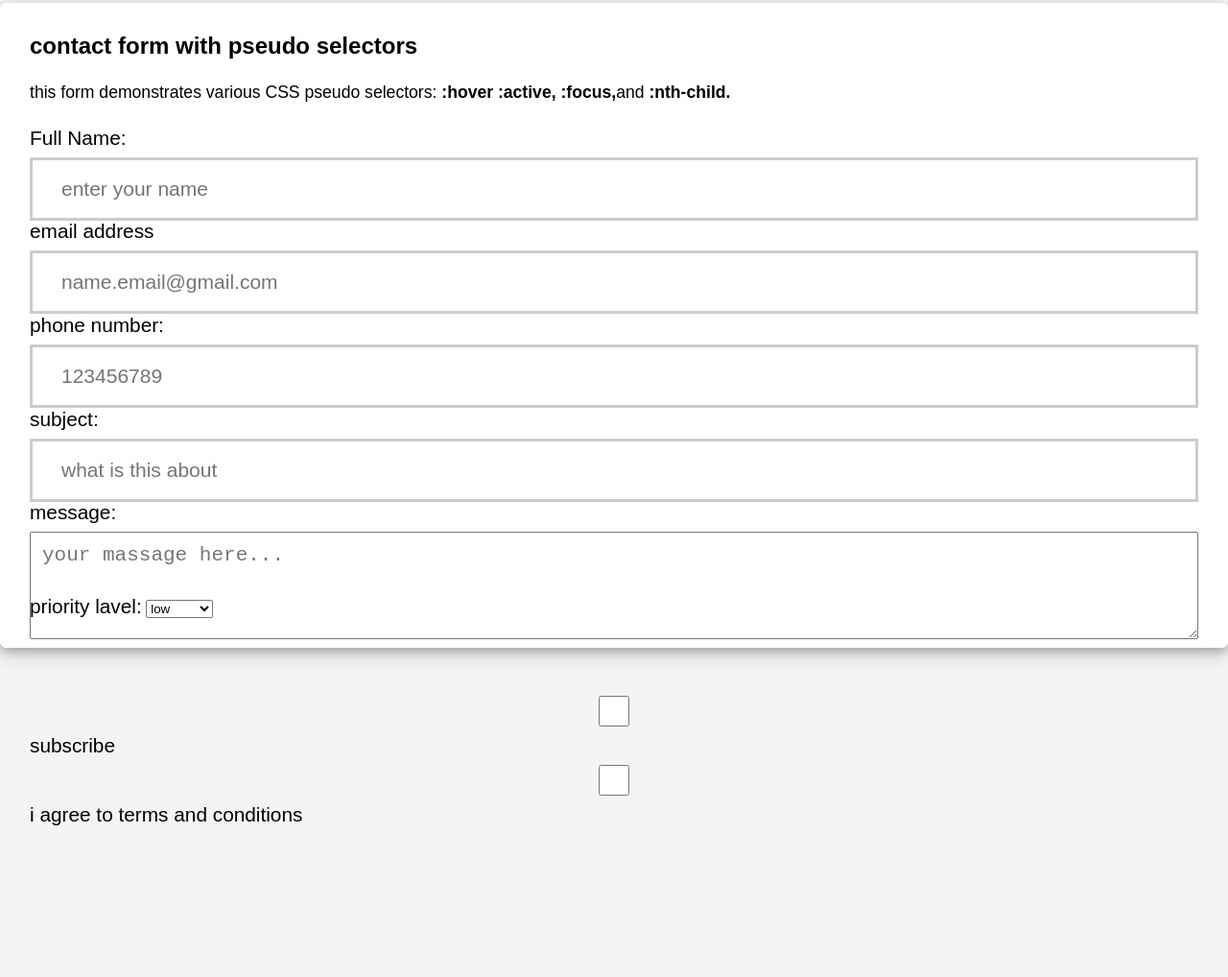
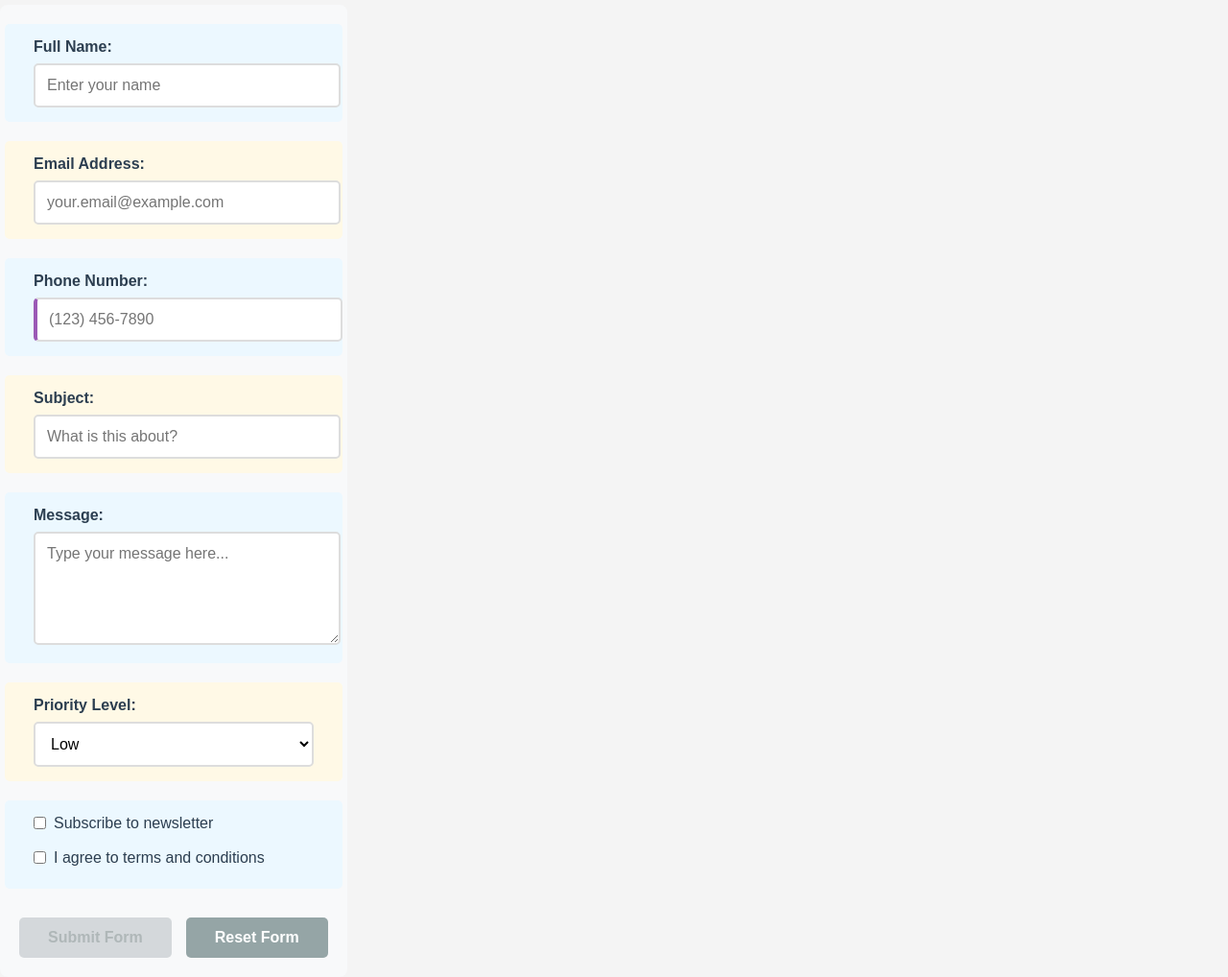
Before and after one commit to hagaykohelet/css-grid-learning, a plain HTML site: page index.html in a window 1280 px wide. Shown: the part 309-1327 px from the top of the page at 96% size. Before the commit the page ends 1170 px from the top, so only its background shows below. Drawn offline with Linux system fonts and the light colour scheme.

Commit message:
change screen

```diff
--- a/index.css
+++ b/index.css
@@ -8,13 +8,14 @@ body {
     background-color: rgba(244, 244, 244);
     font-family: Arial, Helvetica, sans-serif;
     display: grid;
-    grid-template-rows: 10% 15% 60%;
+    grid-template-rows: auto 1fr auto;
+    grid-template-columns: auto;
     grid-template-areas:
         "navbar"
         "sidebar"
         "main"
         "footer";
-    gap: 1rem;
+    gap: 20px;
 }
 
 nav {
@@ -62,9 +63,13 @@ nav a:focus {
     background-color: rgba(52, 73, 94);
     grid-template-areas: "sidebar";
     color: white;
-    padding-left: 2%;
-    padding-top: 3%;
+    padding-left: 1rem;
+    padding-top: 3rem;
     border-radius: 6px;
+}
+
+.sidebar h3 {
+    font-size: 150%;
 }
 
 .menu {
@@ -79,7 +84,7 @@ nav a:focus {
     display: flex;
     flex-direction: column;
     text-decoration: none;
-    font-size: 80%;
+    font-size: 150%;
     margin-left: 3%;
     padding: 2.5%;
 }
@@ -92,59 +97,176 @@ nav a:focus {
     background-color: rgba(44, 62, 80);
 }
 
-.contact-from {
-    background-color: white;
-    box-shadow: 0 4px 8px 0 rgba(0, 0, 0, 0.2), 0 6px 20px 0 rgba(0, 0, 0, 0.19);
-    border: 1px solid white;
-    border-radius: 6px;
-    padding: 30px;
+.contact-form {
+    margin-top: 30px;
+    padding: 20px;
+    background-color: #f8f9fa;
+    border-radius: 8px;
 }
 
-.contact-from p {
-    font-size: 110%;
-    padding-top: 2%;
+.form-group {
+    margin-bottom: 20px;
 }
 
-form {
-    padding-top: 2%;
-    height: 100%;
+.form-group label {
+    display: block;
+    margin-bottom: 8px;
+    color: #2c3e50;
+    font-weight: bold;
 }
 
-label{
-    font-size: 130%;
-}
-input {
-    margin-bottom: 3%;
+.form-group input,
+.form-group textarea,
+.form-group select {
     width: 100%;
-    height: 2rem;
-    padding: 30px;
-    margin: 8px 0;
-    box-sizing: border-box;
-    border: 3px solid #ccc;
-    outline: none;
-    font-size: 21px;
+    padding: 12px;
+    border: 2px solid #ddd;
+    border-radius: 5px;
+    font-size: 1rem;
+    font-family: inherit;
+    transition: all 0.3s ease;
+    background-color: white;
 }
 
-textarea {
-    height: 7rem;
-    width: 100%;
-    padding: 12px;
-    margin: 8px 0;
-    box-sizing: border-box;
+.form-group input:hover,
+.form-group textarea:hover,
+.form-group select:hover {
+    border-color: #3498db;
+    box-shadow: 0 0 5px rgba(52, 152, 219, 0.2);
+}
+
+.form-group input:focus,
+.form-group textarea:focus,
+.form-group select:focus {
     outline: none;
-    font-size: 21px;
+    border-color: #2ecc71;
+    box-shadow: 0 0 10px rgba(46, 204, 113, 0.3);
+    background-color: #f0fff4;
+}
+
+.form-group:nth-child(odd) {
+    background-color: #ecf8ff;
+    padding: 15px;
+    border-radius: 5px;
+    margin-left: -15px;
+    margin-right: -15px;
+    padding-left: 30px;
+    padding-right: 30px;
+}
+
+.form-group:nth-child(even) {
+    background-color: #fff9e6;
+    padding: 15px;
+    border-radius: 5px;
+    margin-left: -15px;
+    margin-right: -15px;
+    padding-left: 30px;
+    padding-right: 30px;
+}
+
+.form-group:nth-child(3) input {
+    border-left: 4px solid #9b59b6;
+}
+
+.checkbox-group {
+    display: flex;
+    flex-direction: column;
+    gap: 10px;
+}
+
+.checkbox-group label {
+    display: flex;
+    align-items: center;
+    font-weight: normal;
+    cursor: pointer;
+}
+
+.checkbox-group input[type="checkbox"] {
+    width: auto;
+    margin-right: 8px;
+    cursor: pointer;
+}
+
+.button-group {
+    display: flex;
+    gap: 15px;
+    margin-top: 30px;
+}
+
+.btn-submit,
+.btn-reset {
+    padding: 12px 30px;
+    font-size: 1rem;
+    font-weight: bold;
+    border: none;
+    border-radius: 5px;
+    cursor: pointer;
+    transition: all 0.3s ease;
+}
+
+.btn-submit {
+    background-color: #2ecc71;
+    color: white;
+}
+
+.btn-reset {
+    background-color: #95a5a6;
+    color: white;
+}
+
+.btn-submit:hover {
+    background-color: #27ae60;
+    transform: translateY(-2px);
+    box-shadow: 0 5px 15px rgba(46, 204, 113, 0.3);
+}
+
+.btn-reset:hover {
+    background-color: #7f8c8d;
+    transform: translateY(-2px);
+    box-shadow: 0 5px 15px rgba(149, 165, 166, 0.3);
+}
+
+.btn-submit:active {
+    background-color: #229954;
+    transform: translateY(0);
+    box-shadow: 0 2px 5px rgba(46, 204, 113, 0.3);
+}
+
+.btn-reset:active {
+    background-color: #636e72;
+    transform: translateY(0);
+    box-shadow: 0 2px 5px rgba(149, 165, 166, 0.3);
+}
+
+.btn-submit:focus,
+.btn-reset:focus {
+    outline: 3px solid #3498db;
+    outline-offset: 2px;
+}
+
+.btn-submit:disabled {
+    background-color: #bdc3c7;
+    color: #7f8c8d;
+    cursor: not-allowed;
+    opacity: 0.6;
+    transform: none;
+    box-shadow: none;
+}
+
+.btn-submit:disabled:hover {
+    background-color: #bdc3c7;
+    transform: none;
+    box-shadow: none;
 }
 
 
-
-.checkbox {
-    display: flex;
-    flex-direction: column;
+@media  (min-width:700px) {
+    body {
+        display: grid;
+        grid-template-columns: auto 1fr;
+        grid-template-rows: auto 1fr;
+    }
+    .sidebar{
+        grid-row-start: 1;
+    }
 }
-
-.form-group{
-    height: 40%;
-}
-.group {
-    height: 300px;
-}
--- a/index.html
+++ b/index.html
@@ -33,50 +33,54 @@
             </li>
         </ul>
     </aside>
-    <main class="contact-from">
-        <h2>contact form with pseudo selectors</h2>
-        <p>this form demonstrates various CSS pseudo selectors: <strong>:hover :active, :focus,</strong>and
-            <strong>:nth-child.</strong>
-        </p>
-        <form class="form-group">
-            <div class="form-group name">
+    <form class="contact-form">
+        <div class="form-group">
             <label for="name">Full Name:</label>
-                <input type="text" name="name" id="name" class="name" placeholder="enter your name">
+            <input type="text" id="name" name="name" placeholder="Enter your name" required>
         </div>
 
-            <div class="form-group email">
-                <label for="email">email address</label>
-                <input type="email" name="email" id="email" placeholder="name.email@gmail.com">
+        <div class="form-group">
+            <label for="email">Email Address:</label>
+            <input type="email" id="email" name="email" placeholder="your.email@example.com" required>
         </div>
-            <div class="form-group phone">
-                <label for="phone">phone number:</label>
-                <input type="number" name="phone" id="phone" placeholder="123456789">
+
+        <div class="form-group">
+            <label for="phone">Phone Number:</label>
+            <input type="tel" id="phone" name="phone" placeholder="(123) 456-7890">
         </div>
-            <div class="form-group message">
-                <label for="subject">subject:</label>
-                <input type="text" id="subject" name="subject" placeholder="what is this about">
+
+        <div class="form-group">
+            <label for="subject">Subject:</label>
+            <input type="text" id="subject" name="subject" placeholder="What is this about?" required>
         </div>
-            <div class="form-group message">
-                <label for="message">message:</label>
-                <textarea name="message" id="message" placeholder="your massage here..."></textarea>
+
+        <div class="form-group">
+            <label for="message">Message:</label>
+            <textarea id="message" name="message" rows="5" placeholder="Type your message here..." required></textarea>
         </div>
-            <div class="form-group priority">
-                <label for="priority">priority lavel:</label>
-                <select name="priority" id="priority">
-                    <option value="low">low</option>
-                    <option value="madium">madium</option>
-                    <option value="high">high</option>
+
+        <div class="form-group">
+            <label for="priority">Priority Level:</label>
+            <select id="priority" name="priority">
+                <option value="low">Low</option>
+                <option value="medium">Medium</option>
+                <option value="high">High</option>
+                <option value="urgent">Urgent</option>
             </select>
         </div>
-            <div class="checkbox">
+
+        <div class="form-group checkbox-group">
             <label>
-                    <input type="checkbox" name="subscribe">
-                    subscribe
+                <input type="checkbox" name="newsletter"> Subscribe to newsletter
             </label>
             <label>
-                    <input type="checkbox" name="terms">
-                    i agree to terms and conditions
+                <input type="checkbox" name="terms" required> I agree to terms and conditions
             </label>
+        </div>
+
+        <div class="button-group">
+            <button type="submit" class="btn-submit" disabled>Submit Form</button>
+            <button type="reset" class="btn-reset">Reset Form</button>
         </div>
     </form>
 
```
Lines whose indentation alone changed are shown as unchanged.
